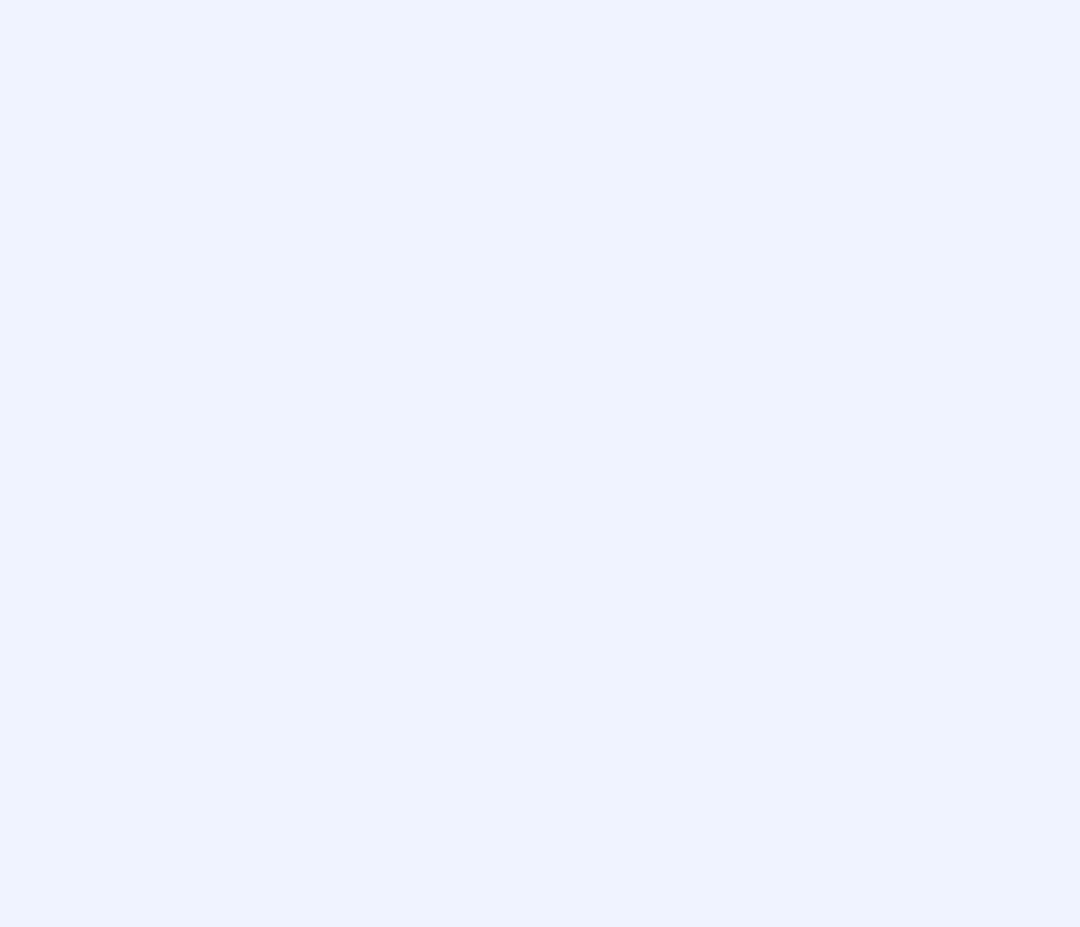
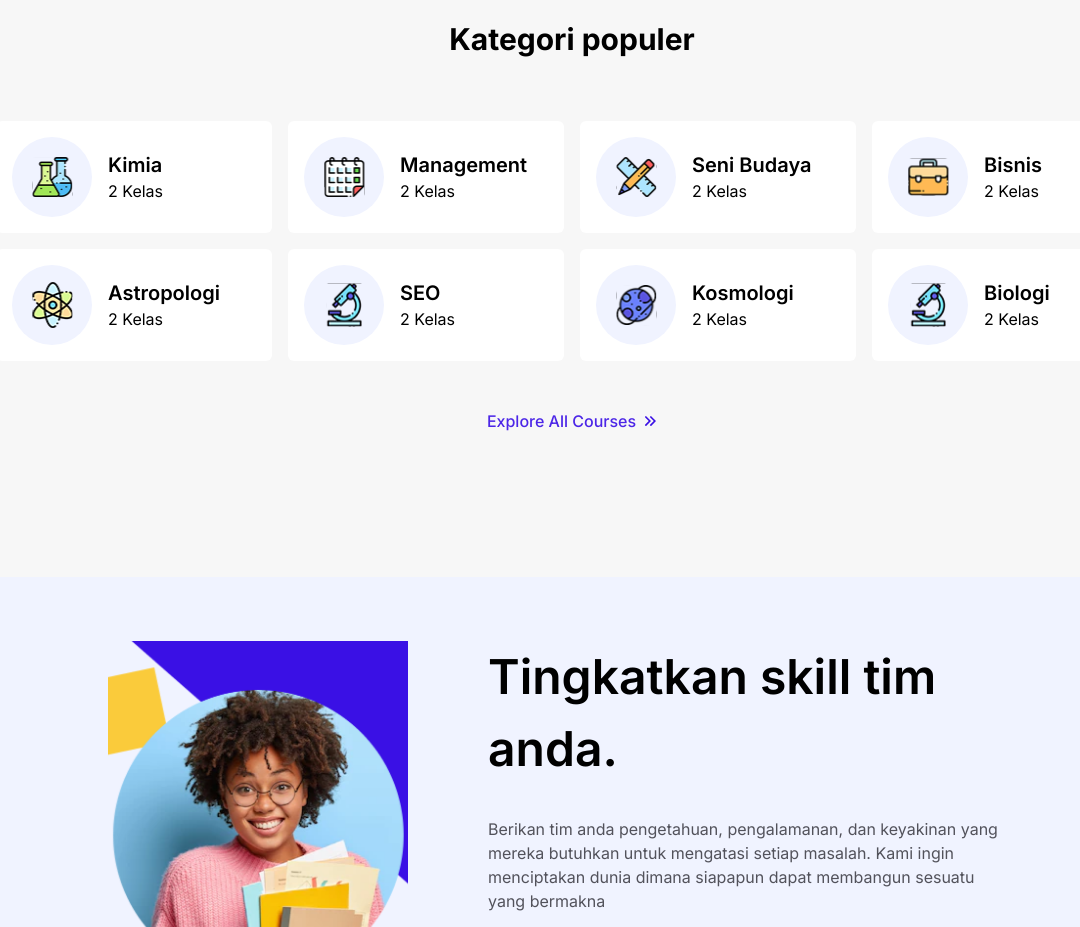
Before and after one commit to setyawannn/liga-smk, a Next.js app: page / in a window 1280 px wide. Shown: the part 2560-3487 px from the top of the page, without its empty margins (68-1148 px from the left). Before the commit the page ends 2277 px from the top, so only its background shows below. Built offline with nearby package versions, Linux system fonts and the light colour scheme.

Commit message:
(add):business section

```diff
--- /dev/null
+++ b/src/app/Section/Business.tsx
@@ -0,0 +1,37 @@
+import MaxWidthWrapper from "@/Components/MaxWidthWrapper";
+import Image from "next/image";
+import React from "react";
+
+const BusinessSection = () => {
+  return (
+    <div className="bg-[#F7F7F7]">
+      <MaxWidthWrapper className="bg-[#F0F3FF] py-16 px-28">
+        <div className="flex gap-20">
+          <Image
+            src={"/Assets/business-image.png"}
+            alt="Business Image"
+            width={300}
+            height={300}
+            className="object-cover"
+          />
+          <div className="max-w-lg">
+            <h2 className="text-5xl font-semibold leading-normal">
+              Tingkatkan skill tim anda.
+            </h2>
+            <p className="mt-8 text-zinc-600">
+              Berikan tim anda pengetahuan, pengalamanan, dan keyakinan yang
+              mereka butuhkan untuk mengatasi setiap masalah. Kami ingin
+              menciptakan dunia dimana siapapun dapat membangun sesuatu yang
+              bermakna
+            </p>
+            <button className="px-6 py-3 bg-[#3A10E5] text-white rounded font-medium mt-8">
+              Try For Business
+            </button>
+          </div>
+        </div>
+      </MaxWidthWrapper>
+    </div>
+  );
+};
+
+export default BusinessSection;
--- /dev/null
+++ b/src/app/Section/Category.tsx
@@ -0,0 +1,52 @@
+"use client";
+import MaxWidthWrapper from "@/Components/MaxWidthWrapper";
+import Link from "next/link";
+import React from "react";
+import { ReactSVG } from "react-svg";
+
+const CategoryList = [
+  { id: 1, title: "Kimia", icon: "icon-chemical.svg" },
+  { id: 2, title: "Management", icon: "icon-calendar.svg" },
+  { id: 3, title: "Seni Budaya", icon: "icon-pencil-ruler.svg" },
+  { id: 4, title: "Bisnis", icon: "icon-briefcase.svg" },
+  { id: 5, title: "Astropologi", icon: "icon-science.svg" },
+  { id: 6, title: "SEO", icon: "icon-microscope.svg" },
+  { id: 7, title: "Kosmologi", icon: "icon-space.svg" },
+  { id: 8, title: "Biologi", icon: "icon-microscope.svg" },
+];
+
+const CategorySection = () => {
+  return (
+    <div className="bg-[#F7F7F7]">
+      <MaxWidthWrapper className="py-36 flex flex-col justify-center">
+        <h2 className="text-3xl font-bold text-center">Kategori populer</h2>
+        <div className="grid grid-cols-4 mt-16 gap-4">
+          {CategoryList.map((item) => (
+            <div
+              key={item.id}
+              className="flex items-center gap-4 bg-white rounded-md p-4"
+            >
+              <div className="bg-[#F0F3FF] rounded-full w-20 h-20 flex justify-center items-center">
+                <ReactSVG src={`/Assets/${item.icon}`} />
+              </div>
+              <div>
+                <h5 className="font-semibold text-xl">{item.title}</h5>
+                <span>2 Kelas</span>
+              </div>
+            </div>
+          ))}
+        </div>
+        <div className="flex justify-center mt-12">
+          <Link
+            href={"/"}
+            className="flex items-center gap-2 text-[#4C26E7] font-medium duration-200 hover:gap-6"
+          >
+            Explore All Courses <ReactSVG src="/Assets/icon-double-next.svg" />
+          </Link>
+        </div>
+      </MaxWidthWrapper>
+    </div>
+  );
+};
+
+export default CategorySection;
--- a/src/app/Section/Learning.tsx
+++ b/src/app/Section/Learning.tsx
@@ -15,7 +15,7 @@ const PictureNumber = [1, 2, 3, 4, 5, 6, 7, 8];
 
 const LearningSection = () => {
   return (
-    <div className="max-w-6xl mx-auto py-16">
+    <div className="max-w-6xl mx-auto py-36">
       <div className="flex justify-between items-center">
         <h2 className="text-3xl font-bold">Pembelajaran populer</h2>
         <div className="flex items-center gap-x-2">
@@ -43,7 +43,7 @@ const LearningSection = () => {
               height={208}
               className="w-full"
             />
-            <div className="mt-6 px-6 py-4">
+            <div className="mt-6 px-6 py-4 bg-white">
               <span className="text-[#4C26E7] font-semibold">Alen Mask</span>
               <h4 className="text-lg font-semibold">
                 Why Learn Intermediate SQL for Marketers?
--- a/src/app/page.tsx
+++ b/src/app/page.tsx
@@ -4,6 +4,8 @@ import HeaderSection from "./Section/Header";
 import FeaturesSection from "./Section/Features";
 import LearningSection from "./Section/Learning";
 import PromoSection from "./Section/Promo";
+import CategorySection from "./Section/Category";
+import BusinessSection from "./Section/Business";
 
 export default function Home() {
   return (
@@ -13,6 +15,8 @@ export default function Home() {
       <FeaturesSection />
       <LearningSection />
       <PromoSection />
+      <CategorySection />
+      <BusinessSection />
     </main>
   );
 }
```
